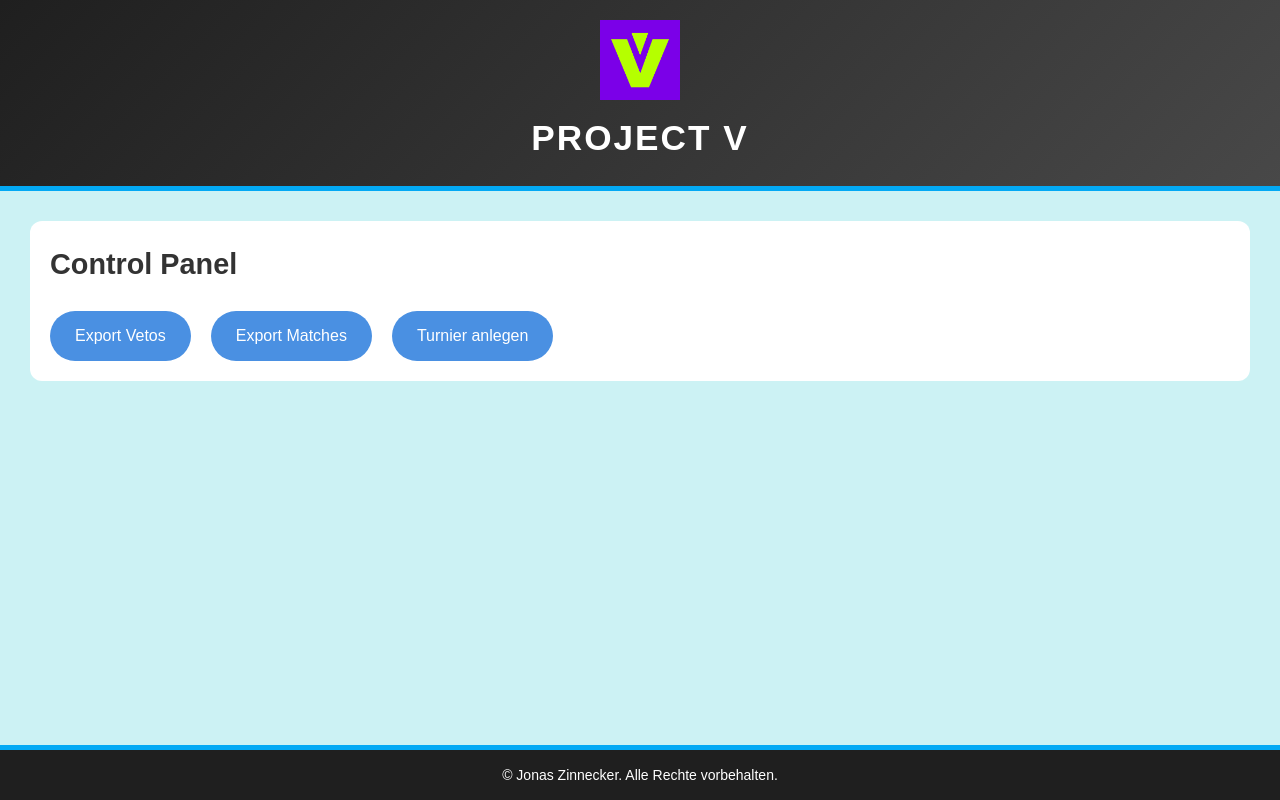
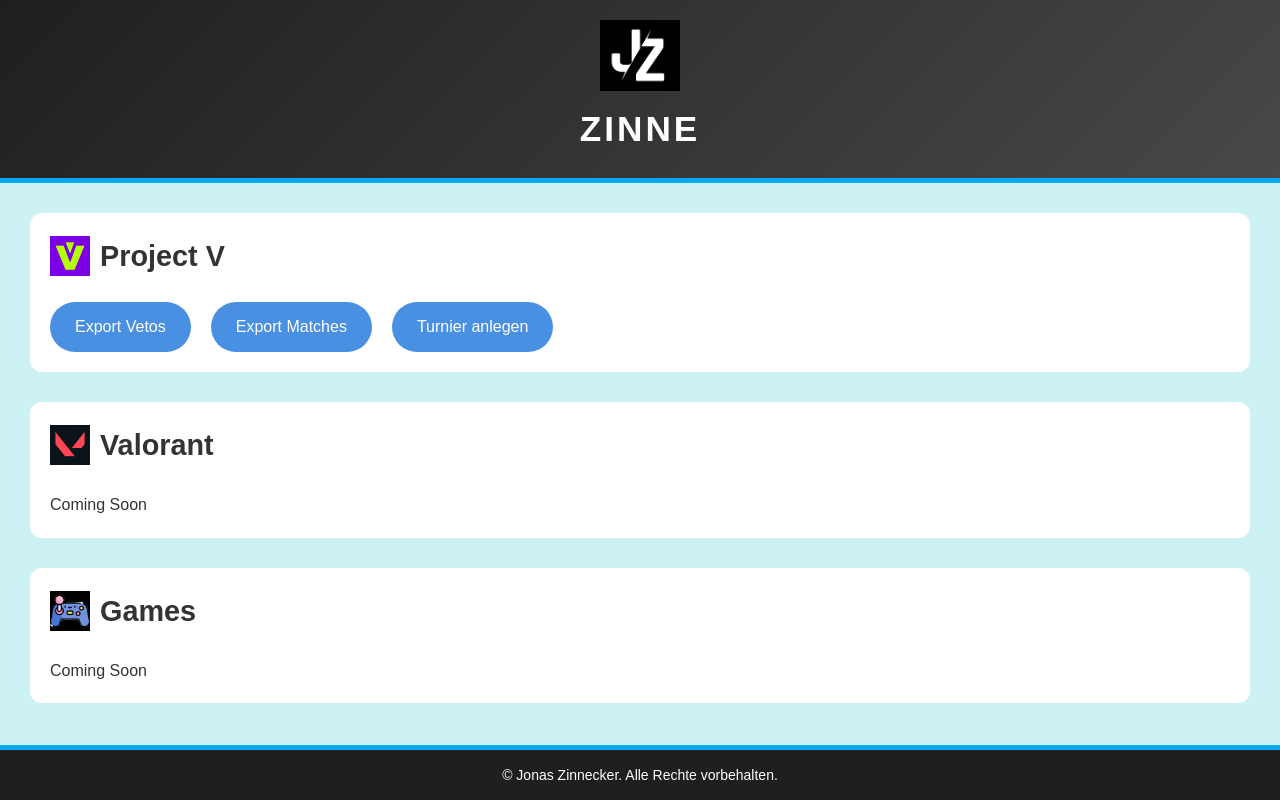
Before and after one commit to JonasZinne/Website, a Flask app: page / in a window 1280 px wide. Run offline with Flask 3, Linux system fonts and the light colour scheme.

Commit message:
new index page

```diff
--- a/app.py
+++ b/app.py
@@ -21,11 +21,11 @@ def export_vetos():
     if request.method == "POST":
         veto_results = export_vetos_main(request.form, num_matches)
         session['veto_results'] = veto_results
-        session['division'] = division
+        division = session.get('division', division)
         return redirect(url_for('export_vetos', division=division))
 
     veto_results = session.pop('veto_results', [])
-    division = session.get('division', division)
+    session['division'] = division
 
     return render_template("export_vetos.html", maps=MAPS, teams=teams, veto_results=veto_results, division=division, num_matches=num_matches)
 
--- a/static/css/styles.css
+++ b/static/css/styles.css
@@ -30,7 +30,7 @@ header img:hover {
 
 header h1 {
     margin: 0;
-    letter-spacing: 2px;
+    letter-spacing: 3px;
     font-size: 2.2em;
 }
 
@@ -66,6 +66,14 @@ main {
 .section h2 {
     margin-top: 0;
     font-size: 1.8em;
+    display: flex;
+    align-items: center;
+}
+
+.section-icon {
+    width: 40px;
+    height: 40px;
+    margin-right: 10px;
 }
 
 /* Dashboard */
--- a/templates/base.html
+++ b/templates/base.html
@@ -4,15 +4,15 @@
     <meta charset="UTF-8">
     <meta name="viewport" content="width=device-width, initial-scale=1.0">
 
-    <title>{% block title %}Default Title{% endblock %}</title>
+    <title>{% block title %}Title{% endblock %}</title>
 
     <link rel="icon" href="/static/images/favicon.png" type="image/png">
     <link rel="stylesheet" href="/static/css/styles.css">
 </head>
 <body>
     <header>
-        <img src="/static/images/logo.png" alt="Project V Logo">
-        <h1>PROJECT V</h1>
+        <img src="/static/images/main.jpg" alt="Logo">
+        <h1>ZINNE</h1>
     </header>
 
     <main>
--- a/templates/index.html
+++ b/templates/index.html
@@ -1,10 +1,14 @@
 {% extends 'base.html' %}
 
-{% block title %}Control Panel{% endblock %}
+{% block title %}Dashboard{% endblock %}
 
 {% block content %}
+    <!-- Project V -->
     <section class="section">
-        <h2>Control Panel</h2>
+        <h2>
+            <img src="/static/images/logo_pv.png" alt="Logo Project V" class="section-icon">
+            Project V
+        </h2>
 
         <div class="dashboard-options">
             <a href="/export_vetos" class="button">Export Vetos</a>
@@ -12,4 +16,28 @@
             <a href="/create_tournament" class="button">Turnier anlegen</a>
         </div>
     </section>
+
+    <!-- Valorant -->
+    <section class="section">
+        <h2>
+            <img src="/static/images/logo_val.jpeg" alt="Logo Valorant" class="section-icon">
+            Valorant
+        </h2>
+
+        <div class="dashboard-options">
+            Coming Soon
+        </div>
+    </section>
+
+    <!-- Games -->
+    <section class="section">
+        <h2>
+            <img src="/static/images/logo_games.png" alt="Logo Games" class="section-icon">
+            Games
+        </h2>
+
+        <div class="dashboard-options">
+            Coming Soon
+        </div>
+    </section>
 {% endblock %}
```
Also changed, not shown: static/images/logo_games.png (added), static/images/logo_pv.png (renamed from static/images/logo.png), static/images/logo_val.jpeg (added), static/images/main.jpg (added).
